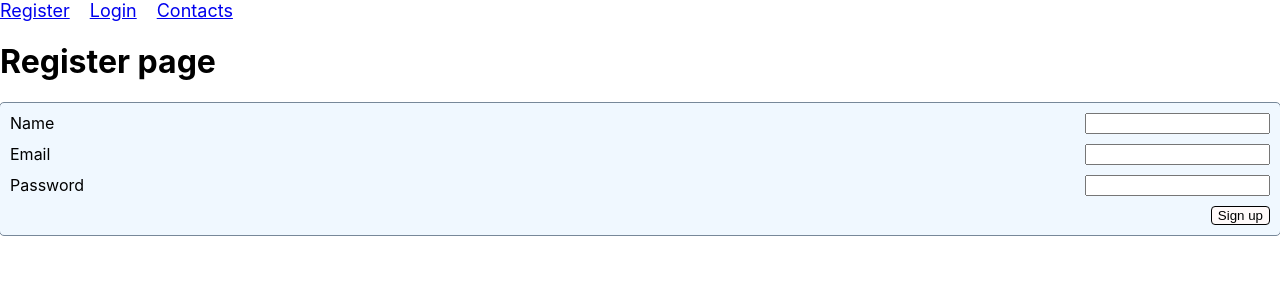
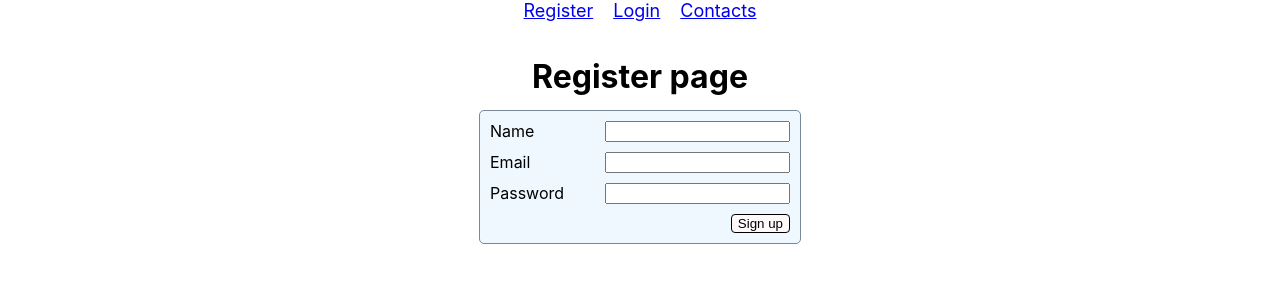
Before and after one commit to Serhii-kh/goit-react-hw-08-phonebook, a React (Create React App) app: page / in a window 1280 px wide. Shown: the top 300 px of the page. Built offline with nearby package versions, Linux system fonts and the light colour scheme.

Commit message:
Wrapper turn ON

```diff
--- a/src/components/Layout/Layout.jsx
+++ b/src/components/Layout/Layout.jsx
@@ -1,17 +1,17 @@
 import { Navigation } from "components/Navigation/Navigation"
-// import { Wrapper } from "components/Wrapper/Wrapper"
+import { Wrapper } from "components/Wrapper/Wrapper"
 import { Suspense } from "react"
 import { Outlet } from "react-router-dom"
 
 const Layout = () => {
 	return (
 		<>
-			{/* <Wrapper> */}
+			<Wrapper>
 				<Navigation />
 				<Suspense fallback={<div>Loading...</div>}>
 					<Outlet />
 				</Suspense>
-			{/* </Wrapper> */}
+			</Wrapper>
 		</>
 	)
 }
--- a/src/components/wrapper/Wrapper.jsx
+++ b/src/components/wrapper/Wrapper.jsx
@@ -1,4 +1,4 @@
-import css from '../Wrapper/Wrapper.module.css'
+import css from './Wrapper.module.css'
 import PropTypes from 'prop-types'
 
 export const Wrapper = ({ children }) => <div className={css.Wrapper}>{children}</div>
```
